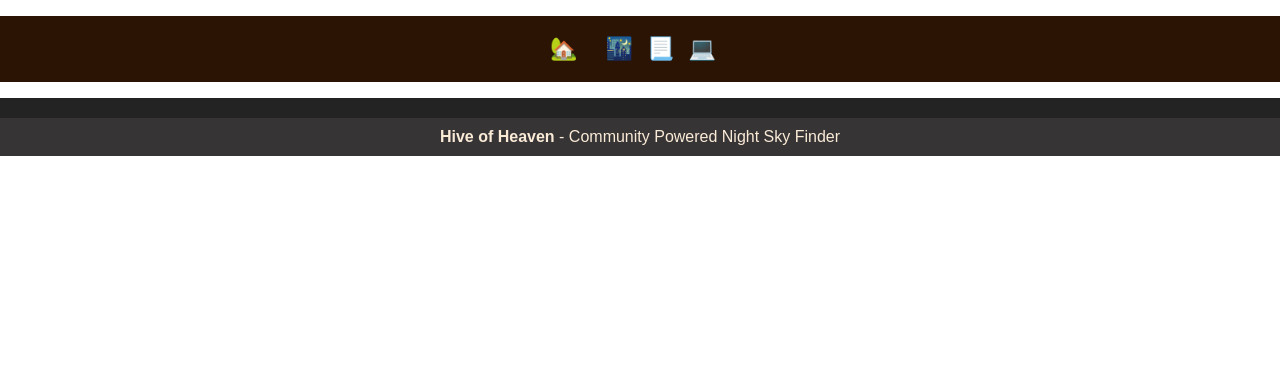
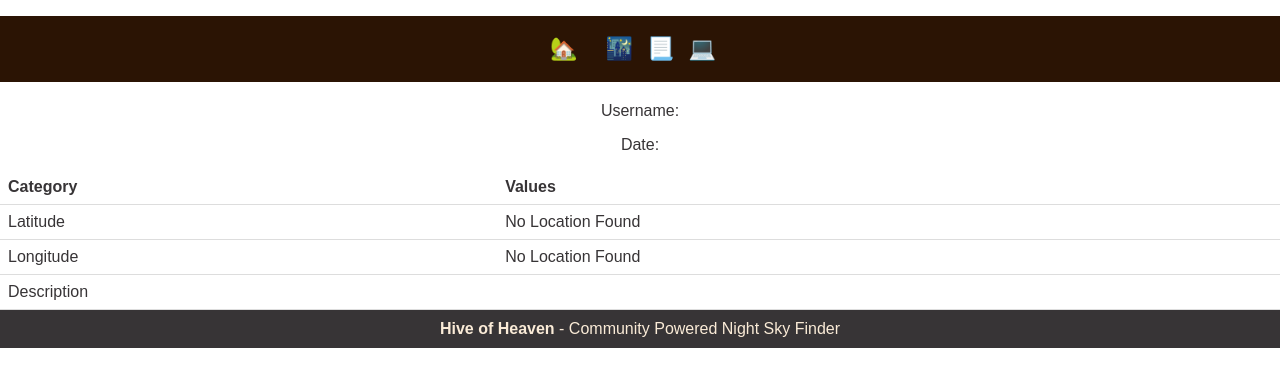
Before and after one commit to SharukhGV/emergency-response-frontend, a React (Vite) app: page /index/1 in a window 1280 px wide. Shown: the top 386 px of the page. Built offline with nearby package versions, Linux system fonts and the light colour scheme; no server answers.

Commit message:
styling indiv page

```diff
--- a/src/App.css
+++ b/src/App.css
@@ -642,3 +642,21 @@ background-color: white;
   flex-grow: 1;
   background-color: white;
 }
+
+
+
+/* glass card */
+
+
+table {
+  border-collapse: collapse;
+  width: 100%;
+}
+
+th, td {
+  padding: 8px;
+  text-align: left;
+  border-bottom: 1px solid #ddd;
+}
+
+tr:hover {background-color: coral;}
--- a/src/components/IndividualView.jsx
+++ b/src/components/IndividualView.jsx
@@ -19,15 +19,48 @@ const storedValue = sessionStorage.getItem('username');
 
 return(
 
-<div className="viewsDIV">
-<div>{data.username}</div>
-<div>{data.skybrightness}</div>
-<div>{data.description}</div>
-<div>{data.date}</div>
-<div>{data.latitude}</div>
-<div>{data.longitude}</div>
+    <div>
+
+<h2>{data.full_name}</h2>
+
+<p>Username: {data.username}</p>
+    <p>Date:</p>
+
+
+<table>
+  <tr>
+    <th>Category</th>
+    <th>Values</th>
+  </tr>
+  <tr>
+    <td>Latitude</td>
+    <td>{!!data.latitude ? data.latitude : "No Location Found"}</td>
+  </tr>
+  <tr>
+    <td>Longitude</td>
+    <td>{!!data.latitude ? data.latitude : "No Location Found"}</td>
+  </tr>
+  <tr>
+    <td>Description</td>
+    <td>{data.description}</td>
+  </tr>
+
+</table>
+<div>{data.username === storedValue?<Link style={{fontSize:"15px"}} to={`/index/${id}/edit`}>Edit Page</Link>:null}</div>
+
+
 <div>{!!data.image_url ? data.image_url : null}</div>
-<div>{data.username === storedValue?<Link style={{fontSize:"15px"}} to={`/index/${id}/edit`}>Edit Page</Link>:null}</div>
+
+{/*
+// <div className="viewsDIV">
+// <div>{data.username}</div>
+// <div>{data.skybrightness}</div>
+// <div>{data.description}</div>
+// <div>{data.date}</div>
+// <div>{data.latitude}</div>
+// <div>{data.longitude}</div>
+// <div>{!!data.image_url ? data.image_url : null}</div>
+// <div>{data.username === storedValue?<Link style={{fontSize:"15px"}} to={`/index/${id}/edit`}>Edit Page</Link>:null}</div> */}
 
 </div>
 
--- a/src/pages/EditForm.jsx
+++ b/src/pages/EditForm.jsx
@@ -118,6 +118,7 @@ function EditForm({  accessToken, emergencyType, setLongitude, setLatitude, lat,
           <label htmlFor="full_name">Location Nickname:</label>
           <div></div>
           <input
+          style={{width:"300px"}}
             id="full_name"
             value={person.full_name}
             type="text"
```
